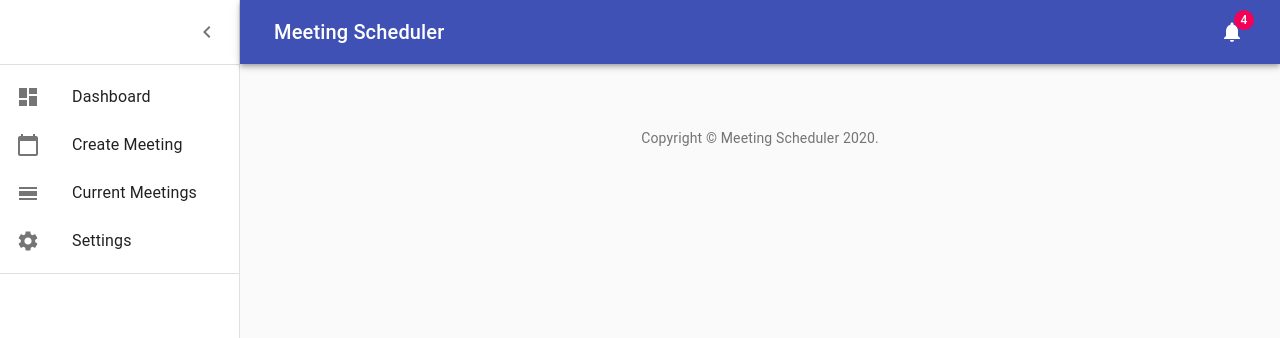
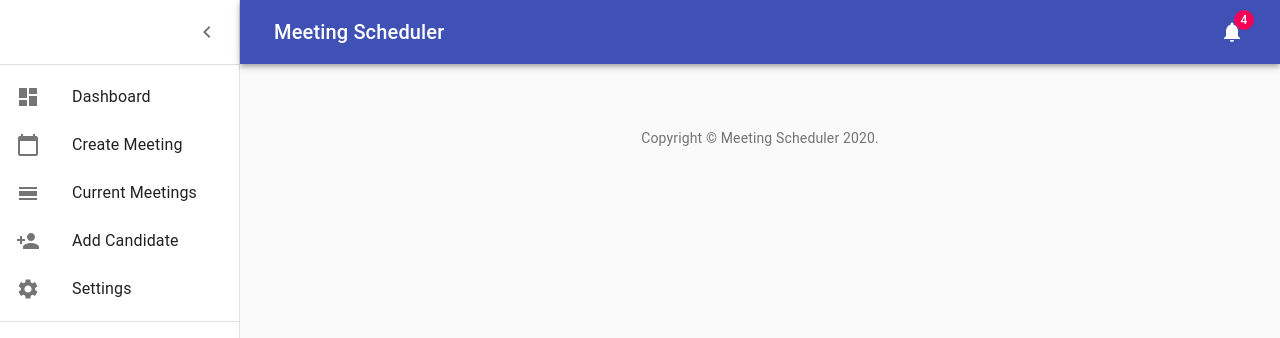
Before and after one commit to noahplautz/meeting-scheduler, a React (Create React App) app: page / in a window 1280 px wide. Shown: the top 338 px of the page. Built offline with nearby package versions, Linux system fonts and the light colour scheme.

Commit message:
Added Add candidate on navbar

```diff
--- a/src/App.js
+++ b/src/App.js
@@ -1,7 +1,7 @@
 import React from 'react';
 // import logo from './logo.svg';
 import './App.css';
-
+import { mainListItems, secondaryListItems } from './listItems';
 function App() {
   return (
     <div className="App">
--- a/src/listItems.js
+++ b/src/listItems.js
@@ -11,6 +11,7 @@ import LayersIcon from '@material-ui/icons/Layers';
 import SettingsIcon from '@material-ui/icons/Settings';
 import CalendarTodayIcon from '@material-ui/icons/CalendarToday';
 import CalendarViewDayIcon from '@material-ui/icons/CalendarViewDay';
+import PersonAddIcon from '@material-ui/icons/PersonAdd';
 // import AssignmentIcon from '@material-ui/icons/Assignment';
 
 export const mainListItems = (
@@ -33,6 +34,12 @@ export const mainListItems = (
       </ListItemIcon>
       <ListItemText primary="Current Meetings" />
     </ListItem>
+    <ListItem button>
+          <ListItemIcon>
+            <PersonAddIcon />
+          </ListItemIcon>
+          <ListItemText primary="Add Candidate" />
+        </ListItem>
     {/* <ListItem button>
       <ListItemIcon>
         <BarChartIcon />
```
